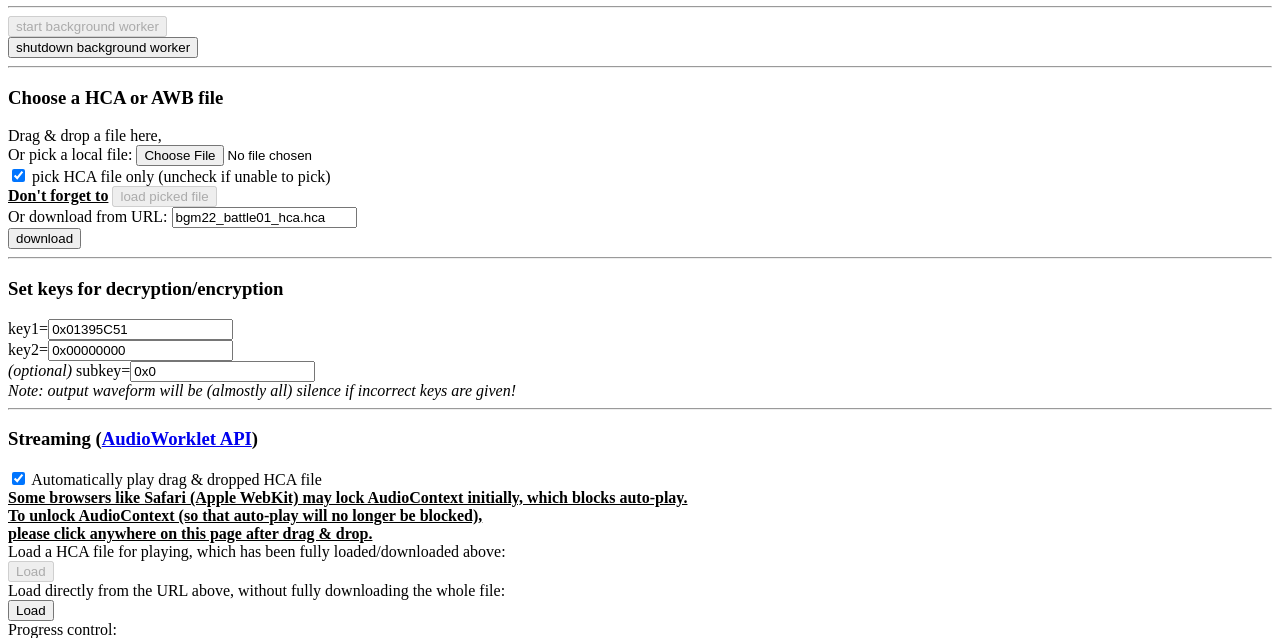
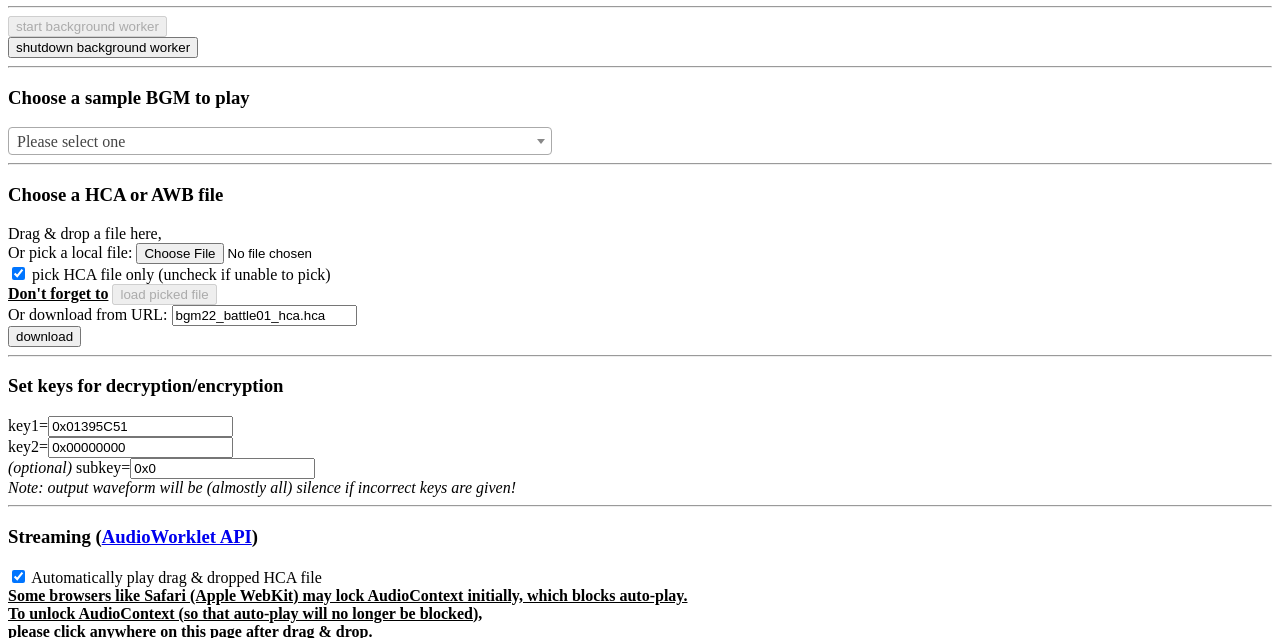
Before and after one commit to segfault-bilibili/hcaJsDemo, a plain HTML site: page index.html in a window 1280 px wide. Shown: the part 118-756 px from the top of the page. Drawn offline with Linux system fonts and the light colour scheme.

Commit message:
select from dropdown menu

```diff
--- /dev/null
+++ b/add-select2.js
@@ -0,0 +1,63 @@
+(async () => {
+    let resp = await fetch(new URL('magireco-bgm.json', document.baseURI));
+    let text = await resp.text();
+    const magireco_bgm = JSON.parse(text);
+
+    const jqUrl = new URL('lib/jquery-3.7.1.min.js', document.baseURI);
+    const select2JsUrl = new URL('lib/select2-4.1.0-rc.0/js/select2.min.js', document.baseURI);
+    const select2CssUrl = new URL('lib/select2-4.1.0-rc.0/css/select2.min.css', document.baseURI);
+    const select2CssId = 'select2Css';
+
+    if (document.getElementById(select2CssId)) return;
+
+    await import(jqUrl);
+
+    const head  = document.getElementsByTagName('head')[0];
+    const link  = document.createElement('link');
+    link.id   = select2CssId;
+    link.rel  = 'stylesheet';
+    link.type = 'text/css';
+    link.href = select2CssUrl;
+    link.media = 'all';
+    head.appendChild(link);
+
+    await import(select2JsUrl);
+
+    const newH3 = document.createElement('h3');
+    newH3.innerText = 'Choose a sample BGM to play';
+
+    const select = document.createElement('select');
+    select.name = 'bgm';
+    select.id = 'bgm-selector';
+    let option = document.createElement('option');
+    option.value = '';
+    option.innerText = 'Please select one';
+    select.appendChild(option);
+    magireco_bgm.forEach(group => {
+        let optgroup = document.createElement('optgroup');
+        optgroup.label = group.groupname;
+        group.entries.forEach(entry => {
+            let option = document.createElement('option');
+            option.value = entry.filename;
+            option.innerText = `${entry.filename} ${entry.desc}`;
+            optgroup.appendChild(option);
+        });
+        select.appendChild(optgroup);
+    });
+
+    let h3 = document.getElementById('shutdownbtn');
+    while (h3.tagName == null || h3.tagName.toLowerCase() !== 'h3') h3 = h3.nextSibling;
+
+    document.body.insertBefore(newH3, h3);
+    document.body.insertBefore(select, h3);
+    document.body.insertBefore(document.createElement('br'), h3);
+    document.body.insertBefore(document.createElement('hr'), h3);
+
+    $('#bgm-selector').select2();
+
+    $('#bgm-selector').on('change', (ev) => {
+        let filename = ev.target.value;
+        if (filename == null || filename === '') return;
+        window.location.hash = `#${filename}`;
+    });
+})();
--- a/index.html
+++ b/index.html
@@ -1175,6 +1175,9 @@
                 window.addEventListener("hashchange", handleHashChange);
             });
             buttons.startworkerbtn = "click"; // start background worker
+
+            const addSelect2JsUrl =  new URL("add-select2.js", document.baseURI);
+            import(addSelect2JsUrl); // add bgm selector
         });
     </script>
 </body>
```
